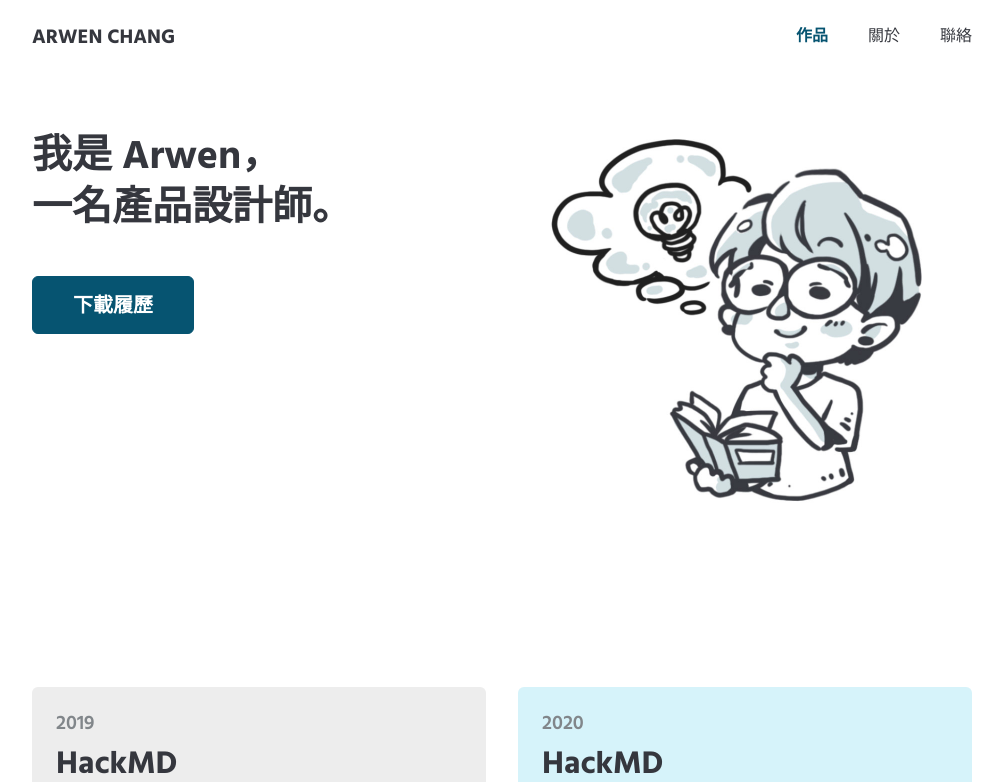
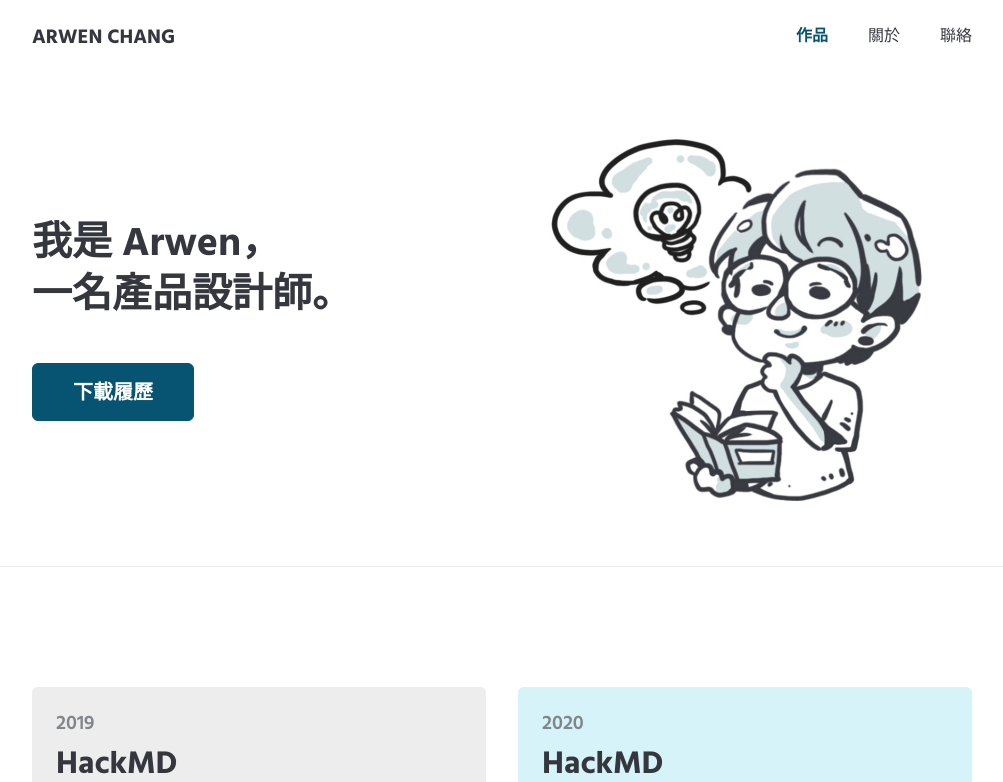
Before and after one commit to April-Gras/ArwenChangWeb, a Nuxt app: page / in a window 1280 px wide. Shown: the top 782 px of the page, without its empty margins (138-1141 px from the left). Built offline with nearby package versions, Linux system fonts and the light colour scheme; a web font is replaced by a local one.

Commit message:
fix: tweakxies and fixies

```diff
--- a/components/pageSplits/hackmd/comments/projectContext.vue
+++ b/components/pageSplits/hackmd/comments/projectContext.vue
@@ -10,7 +10,7 @@
 				<div class="pillText preWrap">{{ elem.text }}</div>
 			</BuildingPill>
 		</div>
-		<BuildingSubsectionsTealTitle class="mediumMarge">
+		<BuildingSubsectionsTealTitle>
 			<template v-slot:title>問題及目標</template>
 			<template v-slot:content>
 				<div class="content">
--- a/components/pageSplits/hackmd/comments/refactor.vue
+++ b/components/pageSplits/hackmd/comments/refactor.vue
@@ -10,7 +10,7 @@
 					<img class="bigGapMarge" src="/images/Comment-UserJourneyMaps.png" />
 					<div class="smallOpaCenterText mediumMarge">每個 Persona 會有不同的行為和痛點，上述為開發團隊主管的顧客旅程地圖</div>
 					<BuildingHeadersSmall class="miniMarge">收斂問題並擬定問卷</BuildingHeadersSmall>
-					<div class="gapMarge">整理歸納出團隊使用者共同的痛點後，透過發送問卷給目標客群，以量化的方式統計大部分用戶是否有類似的痛點。兩週內總共蒐集了 189 份有效問卷（填寫問卷就可參加抽獎的誘因非常有效 😆）。</div>
+					<div class="gapMarge">整理歸納出團隊使用者共同的痛點後，透過發送問卷給目標客群，以量化的方式統計大部分用戶是否有類似的痛點。兩週內總共蒐集了 189 份有效問卷（填寫問卷就可參加抽獎的誘因非常有效 😆 ）。</div>
 					<div class="bigGapMarge">我們分析了問卷的統計結果，發現使用者在團隊協作的情境上，最容易碰到的問題是：</div>
 					<img class="mediumMarge" src="/images/Comment-Survey.png" />
 					<BuildingHeadersSmall class="miniMarge">訂定目標</BuildingHeadersSmall>
--- a/components/pageSplits/hackmd/index/projectContext.vue
+++ b/components/pageSplits/hackmd/index/projectContext.vue
@@ -10,7 +10,7 @@
 				<div class="pillText preWrap">{{ elem.text }}</div>
 			</BuildingPill>
 		</div>
-		<BuildingSubsectionsNeutralTitle class="mediumMarge">
+		<BuildingSubsectionsNeutralTitle>
 			<template v-slot:title>問題及目標</template>
 			<template v-slot:content>
 				<span>目前的使用者們有不同類型的痛點，我們想知道：</span>
--- a/pages/hackmd/comments.vue
+++ b/pages/hackmd/comments.vue
@@ -1,8 +1,8 @@
 <template>
 	<div class="outerWrapper">
 		<PageHeader class="largeMarge" />
-		<PageProjectContext class="hugeMarge pageWrapper" />
-		<PageBulletPoints class="makeTeal hugeMarge" />
+		<PageProjectContext class="largeMarge pageWrapper" />
+		<PageBulletPoints class="makeTeal largeMarge" />
 		<PageRefactor class="largeMarge pageWrapper" />
 		<PageFinalProduct />
 		<BuildingSection class="pageWrapper mediumMarge">
--- a/pages/hackmd/index.vue
+++ b/pages/hackmd/index.vue
@@ -1,7 +1,7 @@
 <template>
 	<div class="outerWrapper">
 		<PageHeader class="header largeMarge" />
-		<PageProjectContext class="pageWrapper" />
+		<PageProjectContext class="pageWrapper largeMarge" />
 		<PageBulletPoints class="makeNeutral largeMarge" />
 		<PageProblemDefinition class="pageWrapper mediumMarge" />
 		<PageRedesign class="pageWrapper largeMarge" />
--- a/pages/index.vue
+++ b/pages/index.vue
@@ -35,17 +35,18 @@
 </template>
 <script lang="ts" src="./indexControl.ts"></script>
 <style scoped>
+	.textWrap {
+		display: flex;
+		justify-content: center;
+		flex-direction: column;
+	}
+
 	.mainTitle {
 		display: flex;
 		justify-content: center;
 		align-items: center;
 		flex-direction: column;
 		margin-bottom: 16px;
-	}
-
-	.subtitle {
-		text-align: center;
-		margin-bottom: 40px;
 	}
 
 	.button { margin: 0px auto; }
@@ -116,5 +117,14 @@
 		object-position: center;
 		display: block;
 	}
+
+	.introSection:before {
+		content: "";
+		position: absolute;
+		bottom: 0px;
+		right: calc(var(--grid-side-pad) * -1);
+		width: 100vw;
+		border-bottom: 1px solid var(--color-grey);
+	}
 }
 </style>
```
